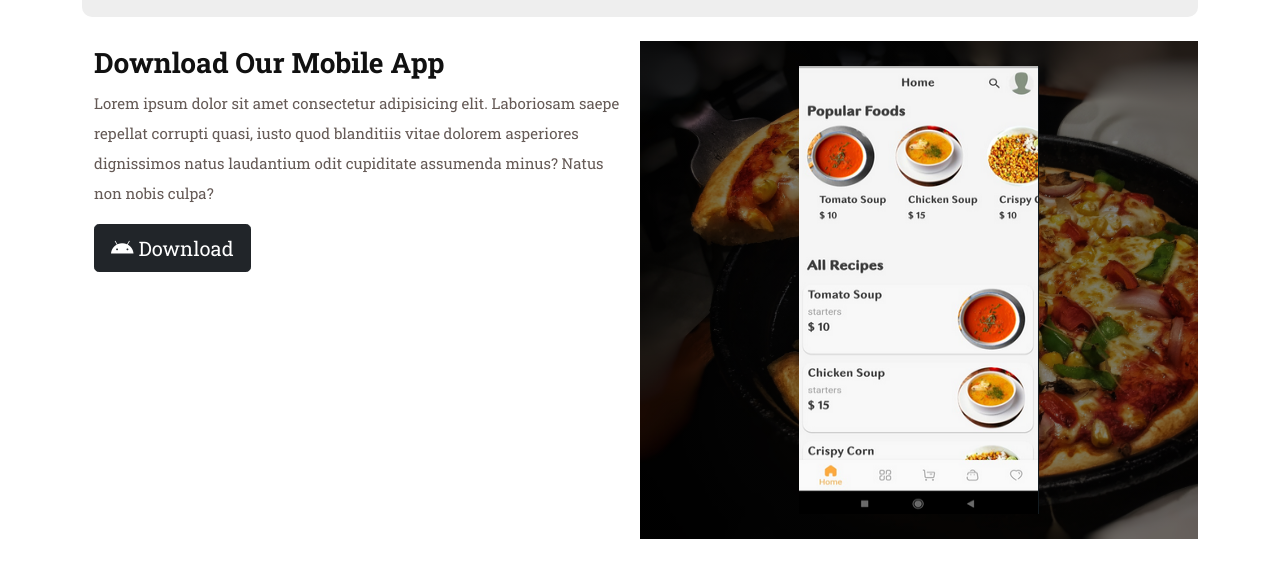
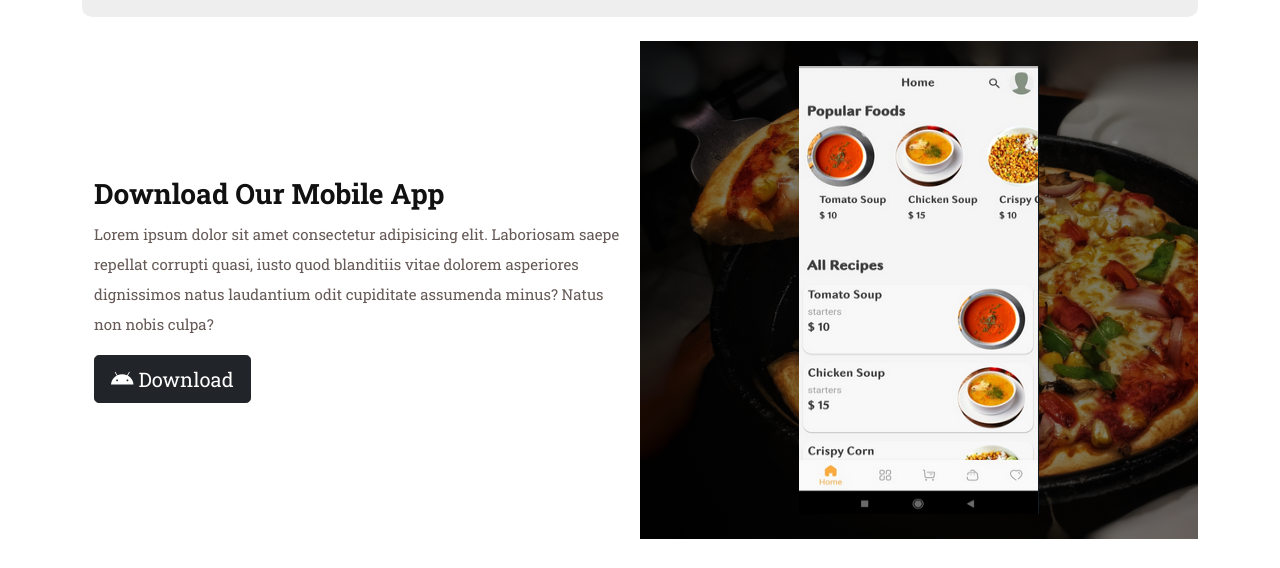
Before and after one commit to ahmedmaherdev/foodOrderApp, a website built with webpack: page index.html in a window 1280 px wide. Shown: the part 414-982 px from the top of the page. Built offline with nearby package versions, Linux system fonts and the light colour scheme; no server answers.

```diff
--- a/css/styles.css
+++ b/css/styles.css
@@ -110,6 +110,9 @@
 }
 .main .container .mobile .mobile-info {
   margin: 5px 0px;
+  display: flex;
+  justify-content: center;
+  align-items: center;
 }
 .main .container .mobile .mobile-info h3 {
   color: #111;
--- a/index.html
+++ b/index.html
@@ -202,6 +202,7 @@
 
         <div class="row mobile">
           <div class="col-sm-12 col-md-6 mobile-info">
+            <div>
               <h3>Download Our Mobile App</h3>
               <p>
                 Lorem ipsum dolor sit amet consectetur adipisicing elit.
@@ -212,6 +213,7 @@
               <button class="btn btn-dark btn-lg">
                 <i class="fab fa-android"></i> Download
               </button>
+            </div>
           </div>
           <div class="col-sm-12 col-md-6 app-container">
             <img
```
Lines whose indentation alone changed are shown as unchanged.
